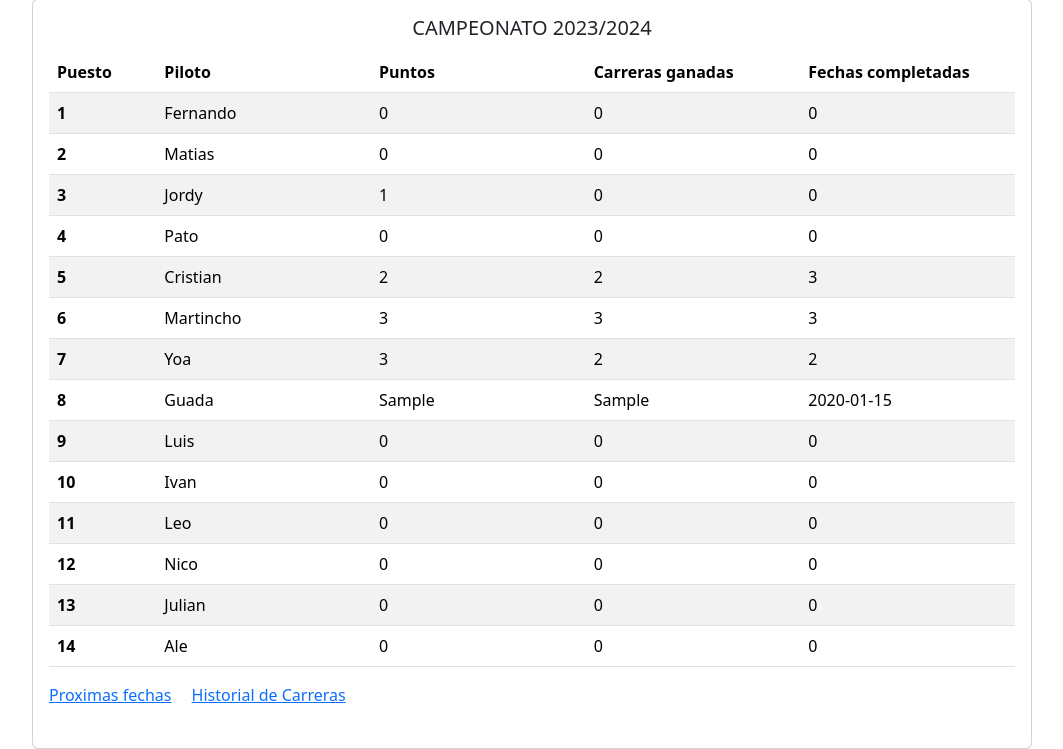
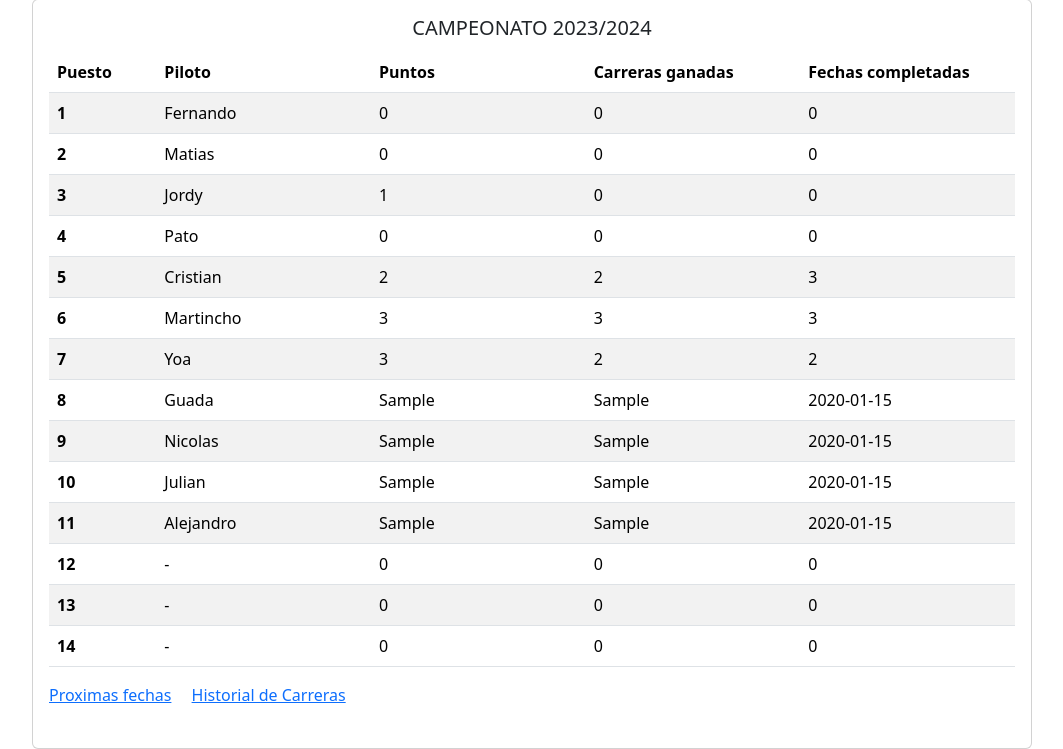
Before and after one commit to MattFelpeto/web-con-Python-Django, a Django app: page /tabla_posiciones in a window 1280 px wide. Shown: the part 81-830 px from the top of the page, without its empty margins (108-1171 px from the left). Run offline with Django 4.2, Linux system fonts and the light colour scheme; data comes from the database, SQL or seed files in the repository; tables that the repository leaves empty hold one stand-in row (values such as "Sample post").

Commit message:
Agregado de pilotos en models

```diff
--- a/WebKarting/admin.py
+++ b/WebKarting/admin.py
@@ -9,6 +9,9 @@ from .models import Piloto_Martincho
 from .models import Piloto_Yoa
 from .models import Fechas_Carreras
 from .models import Piloto_Guada
+from .models import Piloto_Nicolas
+from .models import Piloto_Julian
+from .models import Piloto_Alejandro
 
 admin.site.register(Piloto_Matias)
 admin.site.register(Piloto_Fernando)
@@ -19,3 +22,6 @@ admin.site.register(Piloto_Martincho)
 admin.site.register(Piloto_Yoa)
 admin.site.register(Fechas_Carreras)
 admin.site.register(Piloto_Guada)
+admin.site.register(Piloto_Nicolas)
+admin.site.register(Piloto_Julian)
+admin.site.register(Piloto_Alejandro)
--- a/WebKarting/models.py
+++ b/WebKarting/models.py
@@ -67,6 +67,30 @@
     def __str__(self):
         return self.puntos
 
+class Piloto_Julian(models.Model):
+    puntos = models.CharField('Puntaje actual', max_length=60)
+    carreras_ganadas = models.CharField('Carreras Ganadas', max_length=60 )
+    fechas_completadas = models.CharField('Fechas Completadas', max_length=60)
+
+    def __str__(self):
+        return self.puntos
+
+class Piloto_Nicolas(models.Model):
+    puntos = models.CharField('Puntaje actual', max_length=60)
+    carreras_ganadas = models.CharField('Carreras Ganadas', max_length=60 )
+    fechas_completadas = models.CharField('Fechas Completadas', max_length=60)
+
+    def __str__(self):
+        return self.puntos
+
+class Piloto_Alejandro(models.Model):
+    puntos = models.CharField('Puntaje actual', max_length=60)
+    carreras_ganadas = models.CharField('Carreras Ganadas', max_length=60 )
+    fechas_completadas = models.CharField('Fechas Completadas', max_length=60)
+
+    def __str__(self):
+        return self.puntos
+
 #----------------TABLA DE FECHAS-----------------------
 
 
--- a/WebKarting/templates/estetica_TablaPosiciones.html
+++ b/WebKarting/templates/estetica_TablaPosiciones.html
@@ -86,42 +86,48 @@
 
       <tr>
         <th scope="row">9</th>
-        <td>Luis</td>
-        <td>0</td>
-        <td>0</td>
-        <td>0</td>
+        <td>Nicolas</td>
+        {% for info in Puntos_Nicolas %}
+        <td>{{ info.puntos }}</td>
+        <td>{{ info.carreras_ganadas }}</td>
+        <td>{{ info.fechas_completadas }}</td>
+        {%endfor%}
       </tr>
       <tr>
         <th scope="row">10</th>
-        <td>Ivan</td>
-        <td>0</td>
-        <td>0</td>
-        <td>0</td>
+        <td>Julian</td>
+        {% for info in Puntos_Julian %}
+        <td>{{ info.puntos }}</td>
+        <td>{{ info.carreras_ganadas }}</td>
+        <td>{{ info.fechas_completadas }}</td>
+        {%endfor%}
       </tr>
       <tr>
         <th scope="row">11</th>
-        <td>Leo</td>
-        <td>0</td>
-        <td>0</td>
-        <td>0</td>
+        <td>Alejandro</td>
+        {% for info in Puntos_Alejandro %}
+        <td>{{ info.puntos }}</td>
+        <td>{{ info.carreras_ganadas }}</td>
+        <td>{{ info.fechas_completadas }}</td>
+        {%endfor%}
       </tr>
       <tr>
         <th scope="row">12</th>
-        <td>Nico</td>
+        <td>-</td>
         <td>0</td>
         <td>0</td>
         <td>0</td>
       </tr>
       <tr>
         <th scope="row">13</th>
-        <td>Julian</td>
+        <td>-</td>
         <td>0</td>
         <td>0</td>
         <td>0</td>
       </tr>
       <tr>
         <th scope="row">14</th>
-        <td>Ale</td>
+        <td>-</td>
         <td>0</td>
         <td>0</td>
         <td>0</td>
--- a/WebKarting/views.py
+++ b/WebKarting/views.py
@@ -11,6 +11,9 @@ from .models import Piloto_Martincho
 from .models import Piloto_Yoa
 from .models import Fechas_Carreras
 from .models import Piloto_Guada
+from .models import Piloto_Nicolas
+from .models import Piloto_Julian
+from .models import Piloto_Alejandro
 
 # Create your views here.
 def home(request):
@@ -25,7 +28,9 @@ def tabla_pos(request):
     Puntos_Martincho = Piloto_Martincho.objects.all()
     Puntos_Yoa = Piloto_Yoa.objects.all()
     Puntos_Guada = Piloto_Guada.objects.all()
-
+    Puntos_Nicolas = Piloto_Nicolas.objects.all()
+    Puntos_Julian = Piloto_Julian.objects.all()
+    Puntos_Alejandro = Piloto_Alejandro.objects.all()
 
     return render(request, 'TablaPosiciones.html', {
         "Puntos_Matias": Puntos_Matias,
@@ -36,6 +41,9 @@ def tabla_pos(request):
         "Puntos_Martincho": Puntos_Martincho,
         "Puntos_Yoa": Puntos_Yoa,
         "Puntos_Guada": Puntos_Guada,
+        "Puntos_Nicolas": Puntos_Nicolas,
+        "Puntos_Julian": Puntos_Julian,
+        "Puntos_Alejandro": Puntos_Alejandro,
     })
 
 def historial_carreras(request):
```
